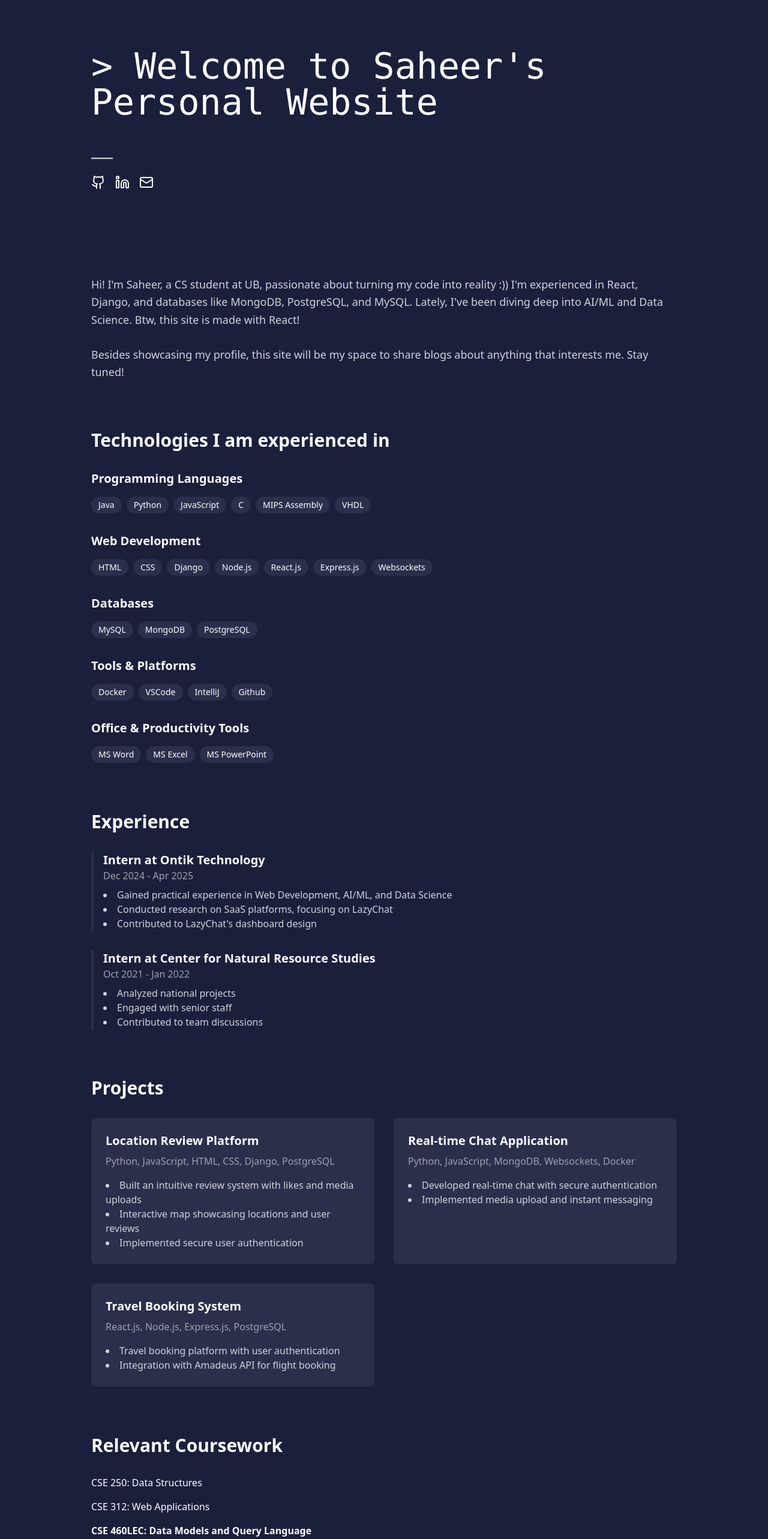
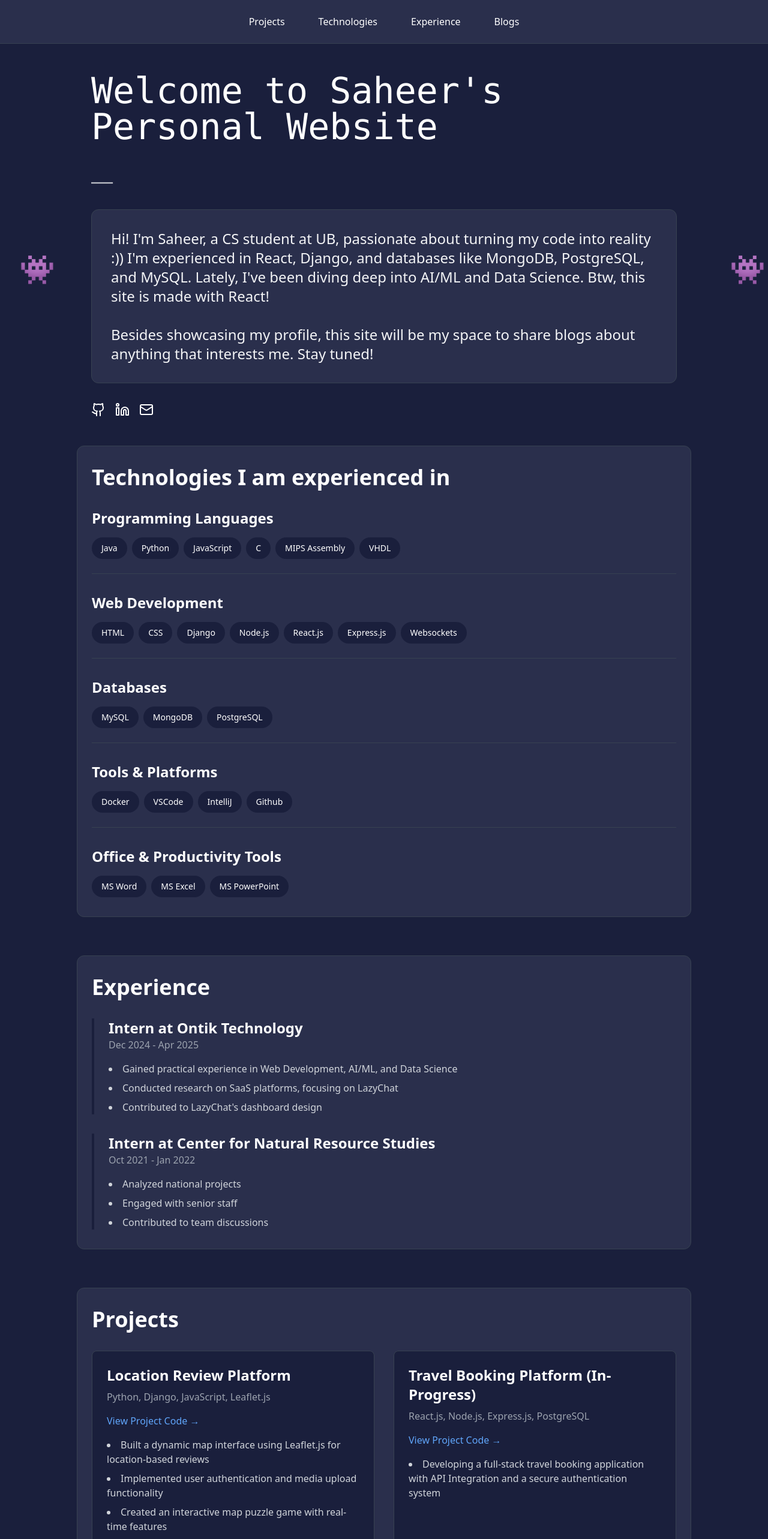
Before and after one commit to Saheerr/saheer.website, a React (Create React App) app: page / in a window 1280 px wide. Shown: the top 2566 px of the page at 60% size. Built offline with nearby package versions, Linux system fonts and the light colour scheme.

Commit message:
merge with existing code

```diff
--- a/src/components/Portfolio.js
+++ b/src/components/Portfolio.js
@@ -1,11 +1,22 @@
-import React, { useState, useEffect } from 'react';
+import React, { useState, useEffect, useRef } from 'react';
 import { Github, Linkedin, Mail } from 'lucide-react';
 
 const Portfolio = () => {
   const [text, setText] = useState('');
   const welcomeMessage = "Welcome to Saheer's Personal Website";
   const [typingComplete, setTypingComplete] = useState(false);
+  const [leftPacmanPosition, setLeftPacmanPosition] = useState(0);
+  const [rightPacmanPosition, setRightPacmanPosition] = useState(0);
+  const [leftPacmanDirection, setLeftPacmanDirection] = useState('down');
+  const [rightPacmanDirection, setRightPacmanDirection] = useState('up');
 
+  // Refs for scroll functionality
+  const projectsRef = useRef(null);
+  const technologiesRef = useRef(null);
+  const experienceRef = useRef(null);
+  const blogsRef = useRef(null);
+
+  // Typing effect
   useEffect(() => {
     setText('');
     let currentIndex = 0;
@@ -23,6 +34,42 @@ const Portfolio = () => {
     return () => clearInterval(typingInterval);
   }, []);
 
+  // Pacman animation
+  useEffect(() => {
+    const animateInterval = setInterval(() => {
+      setLeftPacmanPosition(prev => {
+        if (prev >= 90 && leftPacmanDirection === 'down') {
+          setLeftPacmanDirection('up');
+          return prev - 1;
+        }
+        if (prev <= 0 && leftPacmanDirection === 'up') {
+          setLeftPacmanDirection('down');
+          return prev + 1;
+        }
+        return leftPacmanDirection === 'down' ? prev + 1 : prev - 1;
+      });
+
+      setRightPacmanPosition(prev => {
+        if (prev >= 90 && rightPacmanDirection === 'down') {
+          setRightPacmanDirection('up');
+          return prev - 1;
+        }
+        if (prev <= 0 && rightPacmanDirection === 'up') {
+          setRightPacmanDirection('down');
+          return prev + 1;
+        }
+        return rightPacmanDirection === 'down' ? prev + 1 : prev - 1;
+      });
+    }, 50);
+
+    return () => clearInterval(animateInterval);
+  }, [leftPacmanDirection, rightPacmanDirection]);
+
+  // Scroll function
+  const scrollToSection = (elementRef) => {
+    elementRef.current?.scrollIntoView({ behavior: 'smooth' });
+  };
+
   const technologies = {
     'Programming Languages': ['Java', 'Python', 'JavaScript', 'C', 'MIPS Assembly', 'VHDL'],
     'Web Development': ['HTML', 'CSS', 'Django', 'Node.js', 'React.js', 'Express.js', 'Websockets'],
@@ -32,50 +79,88 @@ const Portfolio = () => {
   };
 
   return (
-    <div className="min-h-screen bg-[#1a1f3c]">
+    <div className="min-h-screen bg-[#1a1f3c] relative">
+      {/* Navigation Bar */}
+      <nav className="sticky top-0 bg-[#2a2f4c] border-b border-gray-700 z-50">
+        <div className="max-w-5xl mx-auto px-6 py-4">
+          <div className="flex gap-6 justify-center text-white">
+            <button
+              onClick={() => scrollToSection(projectsRef)}
+              className="hover:text-gray-300 transition-colors px-4 py-2 rounded-lg hover:bg-[#1a1f3c]"
+            >
+              Projects
+            </button>
+            <button
+              onClick={() => scrollToSection(technologiesRef)}
+              className="hover:text-gray-300 transition-colors px-4 py-2 rounded-lg hover:bg-[#1a1f3c]"
+            >
+              Technologies
+            </button>
+            <button
+              onClick={() => scrollToSection(experienceRef)}
+              className="hover:text-gray-300 transition-colors px-4 py-2 rounded-lg hover:bg-[#1a1f3c]"
+            >
+              Experience
+            </button>
+            <button
+              onClick={() => scrollToSection(blogsRef)}
+              className="hover:text-gray-300 transition-colors px-4 py-2 rounded-lg hover:bg-[#1a1f3c]"
+            >
+              Blogs
+            </button>
+          </div>
+        </div>
+      </nav>
+
       {/* Hero Section */}
-      <div className="py-20">
+      <div className="py-12">
         <div className="max-w-5xl mx-auto px-6">
-          <div className="font-mono text-4xl md:text-6xl text-white">
-            <span className="block">> {text}</span>
+          <div className="font-mono text-4xl md:text-6xl text-white mb-12">
+            <span className="block"> {text}</span>
             <span className={`inline-block ${typingComplete ? 'animate-pulse' : ''}`}>_</span>
           </div>
 
-          <div className="mt-8 flex gap-4">
-            <a href="https://github.com/yourusername" className="text-white hover:text-gray-300">
+          {/* About Section */}
+          <div className="text-gray-100 text-xl md:text-2xl leading-relaxed font-light mb-8 bg-[#2a2f4c] p-8 rounded-xl border border-gray-700">
+            Hi! I'm Saheer, a CS student at UB, passionate about turning my code into reality :)) I'm experienced in React, Django, and databases like MongoDB, PostgreSQL, and MySQL. Lately, I've been diving deep into AI/ML and Data Science. Btw, this site is made with React!
+            <br /><br />
+            Besides showcasing my profile, this site will be my space to share blogs about anything that interests me. Stay tuned!
+          </div>
+
+          <div className="flex gap-4">
+            <a href="https://github.com/yourusername"
+              className="text-white hover:text-gray-300 transition-colors"
+              target="_blank"
+              rel="noopener noreferrer"
+            >
               <Github size={24} />
             </a>
-            <a href="https://linkedin.com/in/yourusername" className="text-white hover:text-gray-300">
+            <a href="https://linkedin.com/in/yourusername"
+              className="text-white hover:text-gray-300 transition-colors"
+              target="_blank"
+              rel="noopener noreferrer"
+            >
               <Linkedin size={24} />
             </a>
-            <a href="mailto:saheerrahman98@gmail.com" className="text-white hover:text-gray-300">
+            <a href="mailto:saheerrahman98@gmail.com"
+              className="text-white hover:text-gray-300 transition-colors"
+            >
               <Mail size={24} />
             </a>
           </div>
         </div>
       </div>
 
-      {/* Main Content */}
-      <div className="max-w-5xl mx-auto px-6 py-16">
-        {/* About Section */}
-        <section className="mb-20">
-          <div className="text-gray-300 text-lg leading-relaxed">
-            Hi! I'm Saheer, a CS student at UB, passionate about turning my code into reality :)) I'm experienced in React, Django, and databases like MongoDB, PostgreSQL, and MySQL. Lately, I've been diving deep into AI/ML and Data Science. Btw, this site is made with React!
-            <br /><br />
-            Besides showcasing my profile, this site will be my space to share blogs about anything that interests me. Stay tuned!
-          </div>
-        </section>
-
       {/* Technologies Section */}
-        <section className="mb-20">
-          <h2 className="text-3xl font-bold mb-8 text-white">Technologies I am experienced in</h2>
+      <section ref={technologiesRef} className="mb-16 bg-[#2a2f4c] p-8 rounded-xl border border-gray-700 max-w-5xl mx-auto px-6">
+        <h2 className="text-3xl md:text-4xl font-bold mb-8 text-white">Technologies I am experienced in</h2>
         <div className="grid grid-cols-1 gap-8">
           {Object.entries(technologies).map(([category, items]) => (
-              <div key={category}>
-                <h3 className="text-xl font-semibold mb-4 text-white">{category}</h3>
+            <div key={category} className="border-b border-gray-700 pb-6 last:border-0 last:pb-0">
+              <h3 className="text-xl md:text-2xl font-semibold mb-4 text-white">{category}</h3>
               <div className="flex flex-wrap gap-2">
                 {items.map(tech => (
-                    <span key={tech} className="bg-[#2a2f4c] text-white px-3 py-1 rounded-full text-sm">
+                  <span key={tech} className="bg-[#1a1f3c] text-white px-4 py-2 rounded-full text-sm">
                     {tech}
                   </span>
                 ))}
@@ -86,22 +171,22 @@ const Portfolio = () => {
       </section>
 
       {/* Experience Section */}
-        <section className="mb-20">
-          <h2 className="text-3xl font-bold mb-8 text-white">Experience</h2>
+      <section ref={experienceRef} className="mb-16 bg-[#2a2f4c] p-8 rounded-xl border border-gray-700 max-w-5xl mx-auto px-6">
+        <h2 className="text-3xl md:text-4xl font-bold mb-8 text-white">Experience</h2>
         <div className="space-y-8">
-            <div className="border-l-4 border-[#2a2f4c] pl-4">
-              <h3 className="text-xl font-semibold text-white">Intern at Ontik Technology</h3>
-              <p className="text-gray-400 mb-2">Dec 2024 - Apr 2025</p>
-              <ul className="list-disc list-inside text-gray-300">
+          <div className="border-l-4 border-[#1a1f3c] pl-6">
+            <h3 className="text-xl md:text-2xl font-semibold text-white">Intern at Ontik Technology</h3>
+            <p className="text-gray-400 mb-4">Dec 2024 - Apr 2025</p>
+            <ul className="list-disc list-inside text-gray-300 space-y-2">
               <li>Gained practical experience in Web Development, AI/ML, and Data Science</li>
               <li>Conducted research on SaaS platforms, focusing on LazyChat</li>
               <li>Contributed to LazyChat's dashboard design</li>
             </ul>
           </div>
-            <div className="border-l-4 border-[#2a2f4c] pl-4">
-              <h3 className="text-xl font-semibold text-white">Intern at Center for Natural Resource Studies</h3>
-              <p className="text-gray-400 mb-2">Oct 2021 - Jan 2022</p>
-              <ul className="list-disc list-inside text-gray-300">
+          <div className="border-l-4 border-[#1a1f3c] pl-6">
+            <h3 className="text-xl md:text-2xl font-semibold text-white">Intern at Center for Natural Resource Studies</h3>
+            <p className="text-gray-400 mb-4">Oct 2021 - Jan 2022</p>
+            <ul className="list-disc list-inside text-gray-300 space-y-2">
               <li>Analyzed national projects</li>
               <li>Engaged with senior staff</li>
               <li>Contributed to team discussions</li>
@@ -111,55 +196,129 @@ const Portfolio = () => {
       </section>
 
       {/* Projects Section */}
-        <section className="mb-20">
-          <h2 className="text-3xl font-bold mb-8 text-white">Projects</h2>
+      <section ref={projectsRef} className="mb-16 bg-[#2a2f4c] p-8 rounded-xl border border-gray-700 max-w-5xl mx-auto px-6">
+        <h2 className="text-3xl md:text-4xl font-bold mb-8 text-white">Projects</h2>
         <div className="grid grid-cols-1 md:grid-cols-2 gap-8">
-            <div className="bg-[#2a2f4c] p-6 rounded-lg">
-              <h3 className="text-xl font-semibold mb-2 text-white">Location Review Platform</h3>
-              <p className="text-gray-400 mb-4">Python, JavaScript, HTML, CSS, Django, PostgreSQL</p>
-              <ul className="list-disc list-inside text-gray-300">
-                <li>Built an intuitive review system with likes and media uploads</li>
-                <li>Interactive map showcasing locations and user reviews</li>
-                <li>Implemented secure user authentication</li>
+          <div className="bg-[#1a1f3c] p-6 rounded-lg border border-gray-700 hover:border-blue-500 transition-colors">
+            <h3 className="text-xl md:text-2xl font-semibold mb-2 text-white">Location Review Platform</h3>
+            <p className="text-gray-400 mb-4">Python, Django, JavaScript, Leaflet.js</p>
+             <a
+              href="https://github.com/Saheerr/Besot"
+              className="text-blue-400 hover:text-blue-300 block mb-4 transition-colors"
+              target="_blank"
+              rel="noopener noreferrer"
+            >
+        View Project Code →
+           </a>
+          <ul className="list-disc list-inside text-gray-300 space-y-2">
+           <li>Built a dynamic map interface using Leaflet.js for location-based reviews</li>
+           <li>Implemented user authentication and media upload functionality</li>
+           <li>Created an interactive map puzzle game with real-time features</li>
            </ul>
           </div>
 
-            <div className="bg-[#2a2f4c] p-6 rounded-lg">
-              <h3 className="text-xl font-semibold mb-2 text-white">Real-time Chat Application</h3>
-              <p className="text-gray-400 mb-4">Python, JavaScript, MongoDB, Websockets, Docker</p>
-              <ul className="list-disc list-inside text-gray-300">
-                <li>Developed real-time chat with secure authentication</li>
-                <li>Implemented media upload and instant messaging</li>
+        <div className="bg-[#1a1f3c] p-6 rounded-lg border border-gray-700 hover:border-blue-500 transition-colors">
+         <h3 className="text-xl md:text-2xl font-semibold mb-2 text-white">Travel Booking Platform (In-Progress)</h3>
+         <p className="text-gray-400 mb-4">React.js, Node.js, Express.js, PostgreSQL</p>
+          <a
+           href="https://github.com/Saheerr/travel-booking-system"
+           className="text-blue-400 hover:text-blue-300 block mb-4 transition-colors"
+           target="_blank"
+           rel="noopener noreferrer"
+          >
+        View Project Code →
+          </a>
+          <ul className="list-disc list-inside text-gray-300 space-y-2">
+        <li>Developing a full-stack travel booking application with API Integration and a secure authentication system</li>
           </ul>
         </div>
 
-            <div className="bg-[#2a2f4c] p-6 rounded-lg">
-              <h3 className="text-xl font-semibold mb-2 text-white">Travel Booking System</h3>
-              <p className="text-gray-400 mb-4">React.js, Node.js, Express.js, PostgreSQL</p>
-              <ul className="list-disc list-inside text-gray-300">
-                <li>Travel booking platform with user authentication</li>
-                <li>Integration with Amadeus API for flight booking</li>
+        <div className="bg-[#1a1f3c] p-6 rounded-lg border border-gray-700 hover:border-blue-500 transition-colors">
+         <h3 className="text-xl md:text-2xl font-semibold mb-2 text-white">Personal Portfolio Website</h3>
+          <p className="text-gray-400 mb-4">React.js, Tailwind CSS</p>
+           <a
+            href="https://github.com/Saheerr/saheer.website"
+            className="text-blue-400 hover:text-blue-300 block mb-4 transition-colors"
+            target="_blank"
+            rel="noopener noreferrer"
+           >
+        View Project Code →
+           </a>
+           <ul className="list-disc list-inside text-gray-300 space-y-2">
+            <li>Designed and built a responsive portfolio website using React and Tailwindcss. Implemented using old existing code</li>
+           </ul>
+        </div>
+
+       <div className="bg-[#1a1f3c] p-6 rounded-lg border border-gray-700 hover:border-blue-500 transition-colors">
+         <h3 className="text-xl md:text-2xl font-semibold mb-2 text-white">LazyChat (In Progress)</h3>
+          <p className="text-gray-400 mb-4">React.js, Frontend Development</p>
+           <a
+            href="https://lazychat-landing.vercel.app/" // Replace with actual LazyChat website URL
+            className="text-blue-400 hover:text-blue-300 block mb-4 transition-colors"
+            target="_blank"
+            rel="noopener noreferrer"
+           >
+    Visit Website →
+           </a>
+           <ul className="list-disc list-inside text-gray-300 space-y-2">
+            <li>Contributing to frontend development under senior developer guidance</li>
            </ul>
        </div>
         </div>
       </section>
 
       {/* Relevant Coursework Section */}
-        <section className="mb-20">
-          <h2 className="text-3xl font-bold mb-8 text-white">Relevant Coursework</h2>
-          <div className="space-y-4">
+      <section className="mb-16 bg-[#2a2f4c] p-8 rounded-xl border border-gray-700 max-w-5xl mx-auto px-6">
+        <h2 className="text-3xl md:text-4xl font-bold mb-8 text-white">Relevant Coursework</h2>
+        <div className="space-y-4 text-lg">
           <div className="text-white">CSE 250: Data Structures</div>
           <div className="text-white">CSE 312: Web Applications</div>
-            <div className="text-white font-bold">CSE 460LEC: Data Models and Query Language</div>
+          <div className="text-white">CSE 460: Data Models and Query Language</div>
         </div>
       </section>
 
       {/* Blogs Section */}
-        <section className="mb-20">
-          <h2 className="text-3xl font-bold mb-8 text-white">Blogs</h2>
-          <div className="text-white text-xl">upcoming!</div>
+      <section ref={blogsRef} className="mb-16 bg-[#2a2f4c] p-8 rounded-xl border border-gray-700 max-w-5xl mx-auto px-6">
+        <h2 className="text-3xl md:text-4xl font-bold mb-8 text-white">Blogs</h2>
+        <div className="text-white text-xl md:text-2xl text-center">Upcoming!</div>
       </section>
+
+      {/* Pacman Animation */}
+      <div
+       className="fixed left-8 top-0 bottom-0 w-8 z-50"
+       style={{ pointerEvents: 'none' }}
+      >
+      <div
+       className="absolute"
+        style={{
+         top: `${leftPacmanPosition}%`,
+         fontSize: '3rem',
+         transform: 'translateY(-50%)',
+        }}
+      >
+       👾
       </div>
+    </div>
+
+{/* Right Pacman */}
+    <div
+     className="fixed right-8 top-0 bottom-0 w-8 z-50"
+     style={{ pointerEvents: 'none' }}
+    >
+    <div
+     className="absolute"
+      style={{
+       top: `${rightPacmanPosition}%`,
+       fontSize: '3rem',
+       transform: 'translateY(-50%)',
+       }}
+    >
+      👾
+    </div>
+   </div>
+
+      {/* Prevent white space at bottom */}
+    <div className="h-16 bg-[#1a1f3c]"></div>
    </div>
   );
 };
```
Lines whose indentation alone changed are shown as unchanged.
